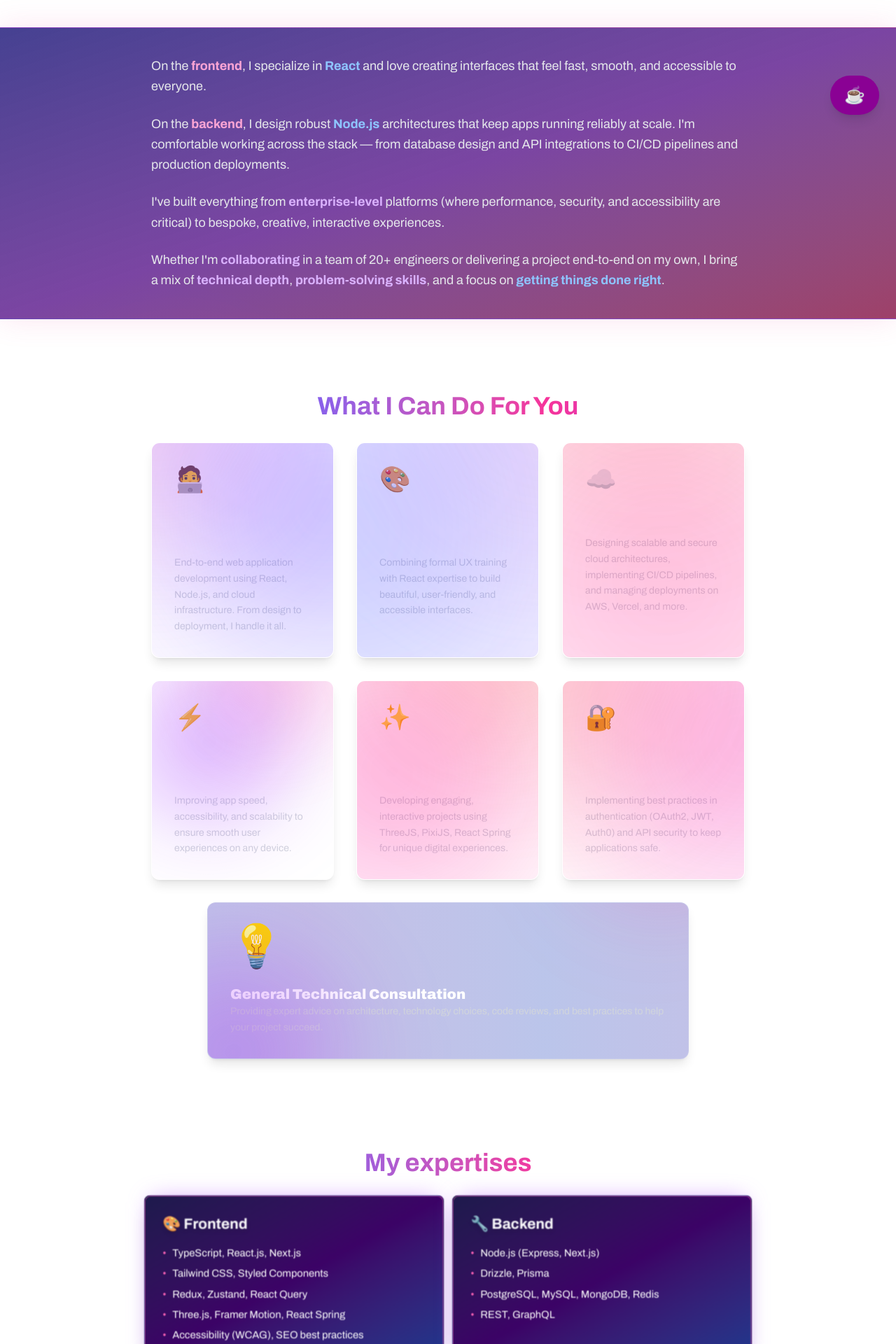
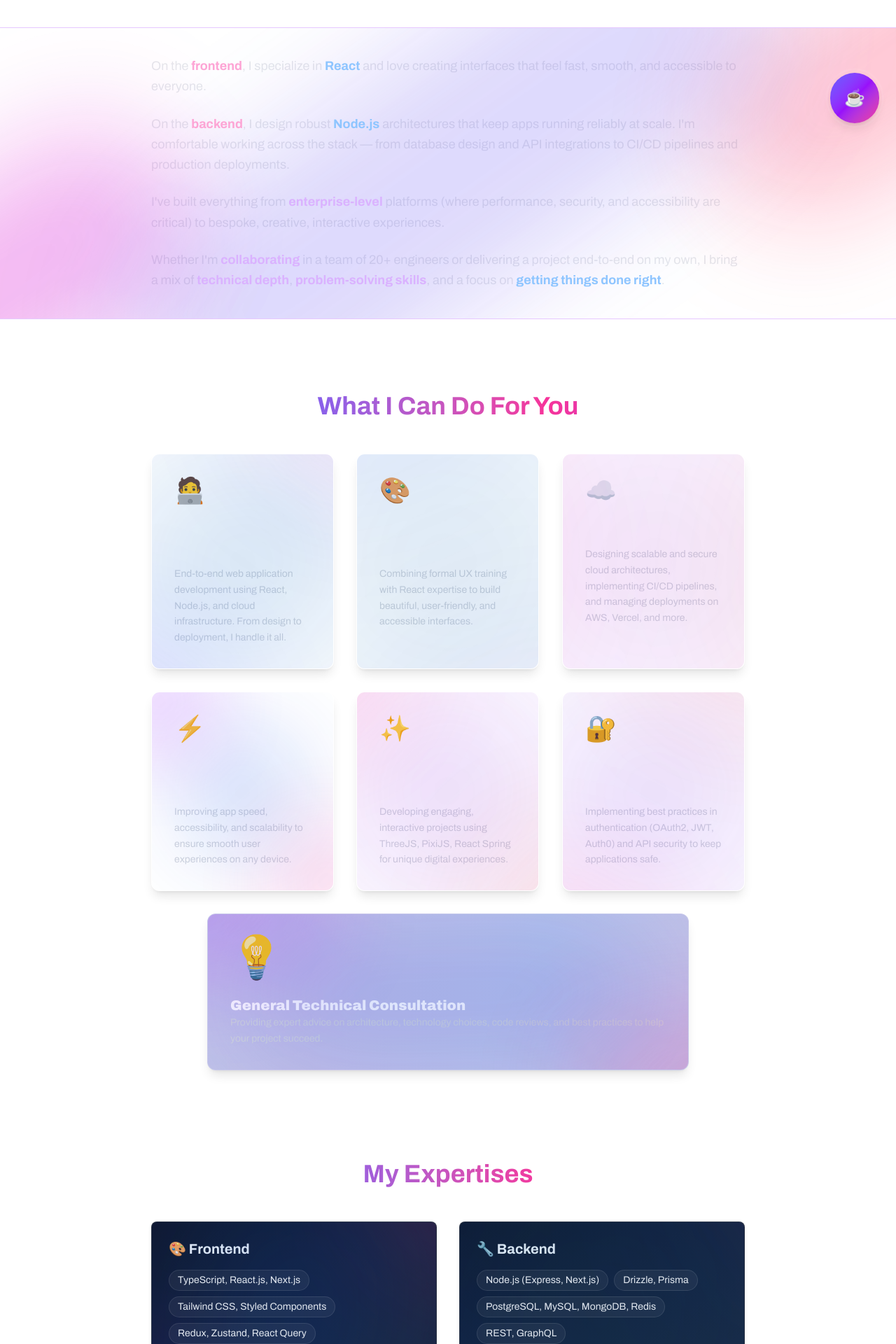
Before and after one commit to philipgher/portfolio, a Next.js app: page / in a window 1280 px wide. Shown: the part 600-2520 px from the top of the page at 70% size. Built offline with nearby package versions, Linux system fonts and the light colour scheme.

Commit message:
Update content and make style more consistent overall

```diff
--- a/app/_components/ContactOptions.tsx
+++ b/app/_components/ContactOptions.tsx
@@ -35,29 +35,33 @@ export const contacts = [
   {
     icon: <MailIcon />,
     href: "mailto:pghering@me.com",
-    color: "bg-pink-500"
+    color: "bg-pink-500",
+    srText: "Email me",
   },
   {
     icon: <LinkedinIcon />,
     href: "https://www.linkedin.com/in/philip-ghering-942460115/",
-    color: "bg-blue-600"
+    color: "bg-blue-600",
+    srText: "Connect on LinkedIn"
   },
-  {
-    icon: <GithubIcon />,
-    href: "https://github.com/philipgher",
-    color: "bg-gray-800"
-  },
+  // {
+  //   icon: <GithubIcon />,
+  //   href: "https://github.com/philipgher",
+  //   color: "bg-gray-800",
+  //   srText: "View my GitHub"
+  // },
   {
     icon: <DiscordIcon />,
     href: "https://discordapp.com/users/786879227466874891",
-    color: "bg-indigo-800"
+    color: "bg-indigo-800",
+    srText: "Chat with me on Discord",
   },
 ];
 
 export function ContactOptions({ isOpen }: { isOpen: boolean }) {
   return contacts.map((contact, i) => (
     <a
-      key={i}
+      key={contact.href}
       href={contact.href}
       target="_blank"
       rel="noopener noreferrer"
@@ -66,6 +70,7 @@ export function ContactOptions({ isOpen }: { isOpen: boolean }) {
       style={{ transitionDelay: `${(isOpen ? 1 : -1) * i * 0.02}s` }}
     >
       {contact.icon}
+      <span className="sr-only">{contact.srText}</span>
     </a>
   ))
 }
--- a/app/_components/DriftingShapes.tsx
+++ b/app/_components/DriftingShapes.tsx
@@ -23,18 +23,17 @@ export function DriftingShapes() {
 
   return (
     <div
+      className="absolute w-full h-full top-0 left-0"
       style={{
-        transform: `rotate(${rotationShift}deg) scale(${scaleShift})`
+        transform: `rotate(${rotationShift}deg) scale(${scaleShift})`,
+        filter: `hue-rotate(${hueShift}deg)`,
       }}
     >
       <div
-        className="w-full h-full absolute animate-pulse-spin"
-        style={{
-          filter: `hue-rotate(${hueShift}deg)`
-        }}
+        className="w-full h-full animate-pulse-spin"
       >
-        <div className="absolute -top-16 -left-16 w-48 h-48 bg-pink-500/30 rounded-full blur-3xl"></div>
-        <div className="absolute -bottom-20 -right-20 w-56 h-56 bg-purple-600/30 rounded-full blur-3xl"></div>
+        <div className="absolute -top-1/5 -left-1/5 w-1/2 h-1/2 bg-pink-500/30 rounded-full blur-3xl"></div>
+        <div className="absolute -bottom-1/5 -right-1/5 w-1/2 h-1/2 bg-purple-600/30 rounded-full blur-3xl"></div>
         <div className="absolute top-1/2 left-1/2 -translate-x-1/2 -translate-y-1/2 w-2/3 h-2/3 bg-blue-700/20 rounded-full blur-3xl"></div>
       </div>
     </div>
--- a/app/_components/Expertises.tsx
+++ b/app/_components/Expertises.tsx
@@ -71,8 +71,8 @@ export function Expertises() {
       id="skills"
       className="p-6 my-20 max-w-4xl mx-auto"
     >
-      <h2 className="text-4xl font-bold text-center mb-8 animate-bg-image bg-repeat bg-gradient-to-r from-indigo-500 via-pink-500 to-purple-600 bg-clip-text text-transparent">
-        My expertises
+      <h2 className="text-4xl font-bold text-center mb-12 animate-bg-image bg-repeat bg-gradient-to-r from-indigo-500 via-pink-500 to-purple-600 bg-clip-text text-transparent">
+        My Expertises
       </h2>
 
       <div className="grid grid-cols-1 row-auto sm:grid-cols-2 gap-8">
--- a/app/_components/FloatingCoffeeButton.tsx
+++ b/app/_components/FloatingCoffeeButton.tsx
@@ -7,21 +7,34 @@ export default function FloatingCoffeeMenu() {
   const [isOpen, setIsOpen] = useState(false);
 
   return (
-    <div className="fixed bottom-6 right-6 z-50 flex flex-col-reverse items-end space-y-3 text-white">
+    <div className="fixed bottom-6 right-6 z-50 flex flex-col-reverse items-center gap-3">
       {/* Main Coffee Button */}
       <button
         type="button"
         onClick={() => setIsOpen(!isOpen)}
-        className="cursor-pointer flex items-center gap-2 px-5 py-3 rounded-full bg-fuchsia-800 text-white font-semibold shadow-lg hover:shadow-2xl transform hover:-translate-y-1 transition-all duration-300"
+        className="relative p-4 sm:p-5 rounded-full
+                   bg-gradient-to-br from-indigo-500 via-purple-600 to-pink-500
+                   shadow-lg hover:shadow-xl
+                   transition-all duration-300
+                   transform hover:-translate-y-1"
       >
-        <span className={`text-2xl transition-transform duration-300 ${isOpen ? "rotate-45" : ""}`}>
+        {/* Gentle Pulse Ring */}
+        {!isOpen && (
+          <span className="absolute inset-0 rounded-full border-2 border-white/50 animate-subtle-ping pointer-events-none"></span>
+        )}
+
+        {/* Coffee Icon */}
+        <span
+          className={`text-2xl text-white transition-transform duration-300
+            ${isOpen ? "rotate-45" : "group-hover:scale-110"}`}
+        >
           ☕
         </span>
         <span className="sr-only">Contact me</span>
       </button>
 
+      {/* Contact Menu Items */}
       <ContactOptions isOpen={isOpen} />
-
-    </div>
+    </div >
   );
 }
--- a/app/_components/Services.tsx
+++ b/app/_components/Services.tsx
@@ -55,7 +55,7 @@ const services = [
 export function Services() {
   return (
     <section className="p-6 my-20 max-w-4xl mx-auto">
-      <h2 className="text-4xl font-bold text-center mb-8 animate-bg-image bg-repeat bg-gradient-to-r from-indigo-500 via-pink-500 to-purple-600 bg-clip-text text-transparent">
+      <h2 className="text-4xl font-bold text-center mb-12 animate-bg-image bg-repeat bg-gradient-to-r from-indigo-500 via-pink-500 to-purple-600 bg-clip-text text-transparent">
         What I Can Do For You
       </h2>
 
--- a/app/_components/TiltCard.tsx
+++ b/app/_components/TiltCard.tsx
@@ -1,6 +1,7 @@
 'use client';
 
 import { MouseEventHandler, useState } from "react";
+import { DriftingShapes } from "./DriftingShapes";
 
 export function TiltCard({
   category,
@@ -16,73 +17,69 @@ export function TiltCard({
     const x = e.clientX - left;
     const y = e.clientY - top;
 
-    const rotateX = ((y / height) - 0.5) * 30;
-    const rotateY = ((x / width) - 0.5) * 30;
+    const rotateX = ((y / height) - 0.5) * 20;
+    const rotateY = ((x / width) - 0.5) * 20;
 
     setRotation({ rotateX, rotateY });
   };
 
   const resetRotation = () => setRotation({ rotateX: 0, rotateY: 0 });
 
-  const cardTransform = `rotateX(${-rotation.rotateX}deg) rotateY(${rotation.rotateY}deg) scale(1.05)`;
-
-  const shadowX = -rotation.rotateY * 0.6;
-  const shadowY = rotation.rotateX * 0.6;
+  const cardTransform = `rotateX(${-rotation.rotateX}deg) rotateY(${rotation.rotateY}deg)`;
 
   return (
     <div
-      className="perspective-distant cursor-pointer"
+      className="perspective-distant relative"
       onMouseMove={handleMouseMove}
       onMouseLeave={resetRotation}
     >
-      {/* Depth shadow */}
       <div
-        aria-hidden="true"
-        className="absolute inset-0 rounded-lg bg-purple-500/50 blur-lg pointer-events-none"
-        style={{
-          transform: `translateX(${shadowX}px) translateY(${shadowY}px) scale(1)`,
-          zIndex: 0,
-        }}
-      ></div>
-
-      {/* Main Card */}
-      <div
-        className="h-full
-          p-6 rounded-lg text-white
-          bg-gradient-to-br from-indigo-950 via-purple-950 to-blue-900
-          shadow-xl transition-shadow duration-500 will-change-transform
-          border border-white/10
-        "
+        className="relative p-6 rounded-lg bg-gradient-to-br from-slate-900 to-slate-800
+                   border border-white/10 shadow-md hover:shadow-lg
+                   transition-all duration-300
+                   h-full
+                   overflow-hidden"
         style={{
           transform: cardTransform,
           transformStyle: "preserve-3d",
-          transition: "transform 0.15s ease",
-          zIndex: 10,
+          transition: "transform 0.15s ease"
         }}
       >
-        {/* Glow edge effect */}
-        <div className="absolute inset-0 rounded-lg border border-pink-400/40 pointer-events-none"></div>
+        <DriftingShapes />
 
-        {/* Hover color overlay */}
-        <div className="
-          absolute inset-0 rounded-lg
-          bg-gradient-to-r from-purple-700 via-pink-600 to-red-500
-          opacity-0 hover:opacity-20 transition-opacity duration-500
-          pointer-events-none mix-blend-screen
-        "></div>
+        <h3 className="text-xl font-semibold mb-4 text-slate-100">{category}</h3>
 
-        <h3 className="text-xl font-semibold mb-4 drop-shadow-md">{category}</h3>
-        <ul className="list-none space-y-2 text-sm">
-          {items.map((item) => (
-            <li
+        <div className="flex flex-wrap gap-2">
+          {items.map((item, i) => (
+            <span
               key={item}
-              className="before:content-['•'] before:text-pink-400 before:mr-2"
+              className="px-3 py-1 text-sm rounded-full
+                         bg-white/5 border border-white/10
+                         text-slate-200 hover:bg-white/10
+                         transition-colors duration-200"
+              style={{
+                animation: `fadeIn 0.3s ease-out ${i * 0.05}s both`,
+                transform: `translateZ(15px)`
+              }}
             >
               {item}
-            </li>
+            </span>
           ))}
-        </ul>
+        </div>
       </div>
+
+      <style>{`
+        @keyframes fadeIn {
+          from {
+            opacity: 0;
+            transform: translateY(4px);
+          }
+          to {
+            opacity: 1;
+            transform: translateY(0);
+          }
+        }
+      `}</style>
     </div>
   );
 }
--- a/app/globals.css
+++ b/app/globals.css
@@ -39,7 +39,7 @@ body {
     }
   }
 
-  --animate-pulse-spin: pulse-spin 30s ease-in infinite;
+  --animate-pulse-spin: pulse-spin 30s ease-in-out infinite;
 
   @keyframes pulse-spin {
     0% {
@@ -57,4 +57,23 @@ body {
       opacity: 1;
     }
   }
+
+  --animate-subtle-ping: subtlePing 3s cubic-bezier(0, 0, 0.2, 1) infinite;
+
+  @keyframes subtlePing {
+    0% {
+      transform: scale(1);
+      opacity: 0.3;
+    }
+
+    40% {
+      transform: scale(1.4);
+      opacity: 0;
+    }
+
+    100% {
+      transform: scale(1.4);
+      opacity: 0;
+    }
+  }
 }
--- a/app/page.tsx
+++ b/app/page.tsx
@@ -32,7 +32,8 @@ export default function Portfolio() {
         </div>
 
         <div
-          className="bg-gradient-to-br from-indigo-900/90 via-purple-900/80 to-pink-900/80 backdrop-blur-xl shadow-[0_0_40px_rgba(236,72,153,0.15)] border-y border-purple-500/30 overflow-hidden group py-4"
+          // className="bg-gradient-to-br from-indigo-900/90 via-purple-900/80 to-pink-900/80 backdrop-blur-xl shadow-[0_0_40px_rgba(236,72,153,0.15)] border-y border-purple-500/30 overflow-hidden group py-4"
+          className="relative border-y border-purple-500/30 overflow-hidden group py-4"
         >
           <DriftingShapes />
 
```
